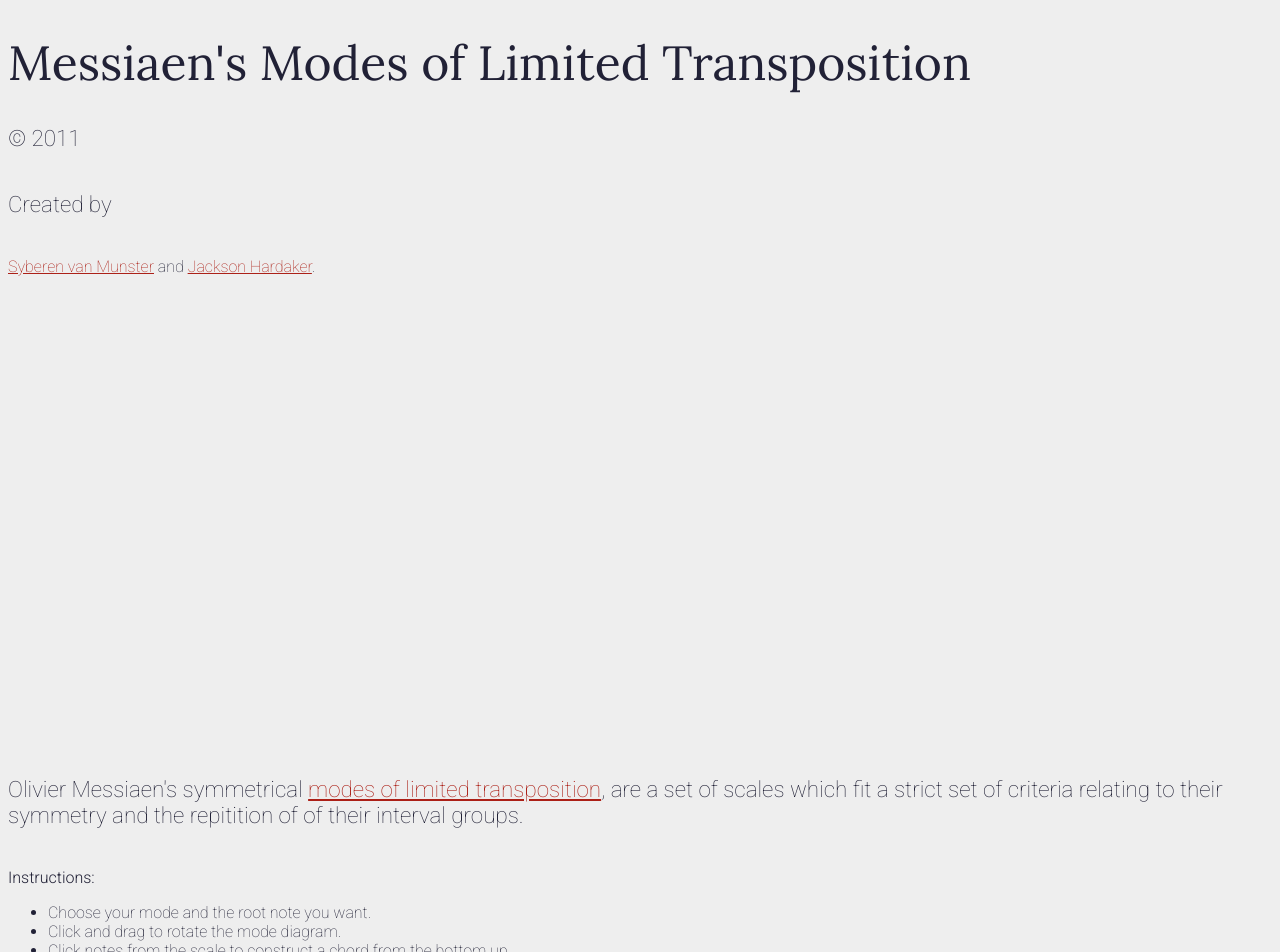
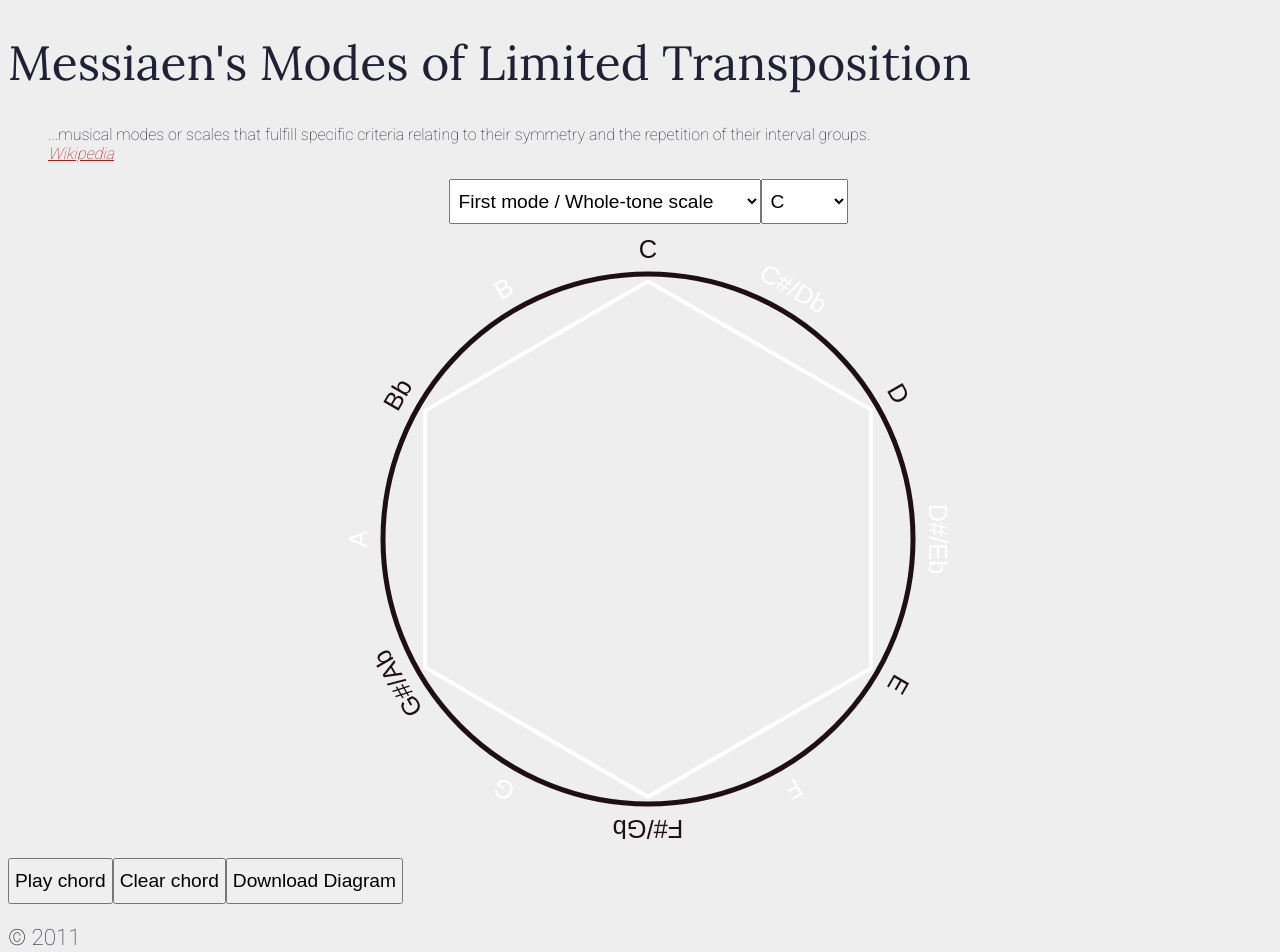
Before and after one commit to jacksonhardaker/Messiaen, a React app: page / in a window 1280 px wide. Shown: the top 952 px of the page. Built offline with nearby package versions, Linux system fonts and the light colour scheme.

Commit message:
refactor: pull diagram into react

```diff
--- a/src/App/App.js
+++ b/src/App/App.js
@@ -2,12 +2,19 @@ import React from 'react';
 import ReactDOM from 'react-dom';
 import SiteHeader from './components/SiteHeader';
 import SiteFooter from './components/SiteFooter';
+import Quote from './components/Quote';
+import DiagramContainer from './components/diagram/DiagramContainer';
+// import Instructions from './components/Instructions';
 
 const App = ({ title }) => {
   return (
     <>
       <SiteHeader {...{ title }}/>
-      <main></main>
+      <main>
+        <Quote />
+        {/* <Instructions /> */}
+        <DiagramContainer />
+      </main>
       <SiteFooter />
     </>
   );
--- /dev/null
+++ b/src/App/components/Instructions.js
@@ -0,0 +1,17 @@
+import React from 'react';
+
+const Instructions = () => {
+  return (
+    <>
+      <b>Instructions:</b>
+      <ul>
+        <li>Choose your mode and the root note you want.</li>
+        <li>Click and drag to rotate the mode diagram.</li>
+        <li>Click notes from the scale to construct a chord from the bottom up.</li>
+        <li>Press the &quot;Play chord&quot; button to hear your masterpiece! If you don&apos;t like the outcome, you can always clear the chord and start again, or remove individual notes.</li>
+      </ul>
+    </>
+  );
+};
+
+export default Instructions;
--- /dev/null
+++ b/src/App/components/Quote.js
@@ -0,0 +1,17 @@
+import React from 'react';
+import ExternalLink from './links/ExternalLink';
+
+const Quote = () => {
+  return (
+    <blockquote cite='https://en.wikipedia.org/wiki/Modes_of_limited_transposition'>
+      ...musical modes or scales that fulfill specific criteria relating to their symmetry and the repetition of their interval groups.
+      <footer>
+        <cite>
+          <ExternalLink href='https://en.wikipedia.org/wiki/Modes_of_limited_transposition'>Wikipedia</ExternalLink>
+        </cite>
+      </footer>
+    </blockquote>
+  );
+};
+
+export default Quote;
--- /dev/null
+++ b/src/App/components/diagram/DiagramContainer.js
@@ -0,0 +1,56 @@
+import React from 'react';
+
+const DiagramContainer = () => {
+  const canvasStyles = {
+    MozUserSelect: '-moz-none',
+    WebkitUserSelect: 'none'
+  };
+
+  return (
+    <section className='messiaenbackground'>
+      <div style={{textAlign: 'center'}}>
+        <select id='modeSelect'>
+          <option value='0'>First mode / Whole-tone scale</option>
+          <option value='1'>Second mode / Diminished scale</option>
+          <option value='2'>Third mode</option>
+          <option value='3'>Fourth mode</option>
+          <option value='4'>Fifth mode</option>
+          <option value='5'>Sixth mode</option>
+          <option value='6'>Seventh mode</option>
+        </select>
+        <select id='keySelect'>
+          <option value='11'>C</option>
+          <option value='0'>C#/Db</option>
+          <option value='1'>D</option>
+          <option value='2'>D#/Eb</option>
+          <option value='3'>E</option>
+          <option value='4'>F</option>
+          <option value='5'>F#/Gb</option>
+          <option value='6'>G</option>
+          <option value='7'>G#/Ab</option>
+          <option value='8'>A</option>
+          <option value='9'>A#/Bb</option>
+          <option value='10'>B</option>
+        </select>
+      </div>
+
+      <div style={{textAlign: 'center'}}>
+        <canvas id='messiaenDiagram' width='300' height='300' style={canvasStyles}></canvas>
+      </div>
+
+      <div>
+        <button id='playMessiaenChordButton'>
+          <span>Play chord</span>
+        </button>
+        <button id='clearMessiaenChordButton'>
+          <span>Clear chord</span>
+        </button>
+        <button id='downloadMessiaenDiagramButton'>
+          <span>Download Diagram</span>
+        </button>
+      </div>
+    </section>
+  );
+};
+
+export default DiagramContainer;
--- /dev/null
+++ b/src/App/components/links/ExternalLink.js
@@ -0,0 +1,7 @@
+import React from 'react';
+
+const ExternalLink = ({ href, children }) => {
+  return <a href={href} target='_blank' rel='noopener noreferrer'>{children}</a>;
+};
+
+export default ExternalLink;
--- a/src/index.html
+++ b/src/index.html
@@ -13,79 +13,7 @@
 
     <div id="app"></div>
 
-    <section id="cover" class="cover">
-        <div class="container text-center">
-            <h1></h1>
-        </div>
-    </section>
 
-    <section class="messiaenbackground">
-        <div class="container lead" style="padding:5em 0;">
-            <div class="row">
-                <div class="col-md-3"></div>
-                <div class="col-md-6">
-                    <p>
-                        Olivier Messiaen's symmetrical
-                        <a href="http://en.wikipedia.org/wiki/Modes_of_limited_transposition" target="_blank">modes of limited transposition</a>, are a set of scales which fit a strict set of criteria relating
-                        to their symmetry and the repitition of of their interval groups.
-                    </p>
-
-                    <b>Instructions:</b>
-                    <ul>
-                        <li>Choose your mode and the root note you want.</li>
-                        <li>Click and drag to rotate the mode diagram.</li>
-                        <li>Click notes from the scale to construct a chord from the bottom up.</li>
-                        <li>Press the 'Play chord' button to hear your masterpiece! If you don't like the outcome, you can always
-                            clear the chord and start again, or remove individual notes.</li>
-                    </ul>
-                </div>
-                <div class="col-md-3"></div>
-            </div>
-
-        </div>
-
-        <div style="text-align: center;">
-            <select id="modeSelect">
-                <option value="0">First mode / Whole-tone scale</option>
-                <option value="1">Second mode / Diminished scale</option>
-                <option value="2">Third mode</option>
-                <option value="3">Fourth mode</option>
-                <option value="4">Fifth mode</option>
-                <option value="5">Sixth mode</option>
-                <option value="6">Seventh mode</option>
-            </select>
-            <select id="keySelect">
-                <option value="11">C</option>
-                <option value="0">C#/Db</option>
-                <option value="1">D</option>
-                <option value="2">D#/Eb</option>
-                <option value="3">E</option>
-                <option value="4">F</option>
-                <option value="5">F#/Gb</option>
-                <option value="6">G</option>
-                <option value="7">G#/Ab</option>
-                <option value="8">A</option>
-                <option value="9">A#/Bb</option>
-                <option value="10">B</option>
-            </select>
-        </div>
-        <div style="text-align: center;">
-            <canvas id="messiaenDiagram" width="300" height="300" style="-moz-user-select: -moz-none; -khtml-user-select: none; -webkit-user-select: none;"></canvas>
-        </div>
-        <div style="margin: 0 auto 50px auto; width: 800px; text-align: left;">
-            <div id="playMessiaenChordButton" class="btn btn-light">
-                <span>Play chord</span>
-                <i style="display: none; padding: 3px 25.3px 2.6px 25.25px" class="fa fa-circle-o-notch fa-spin"></i>
-            </div>
-            <div id="clearMessiaenChordButton" class="btn btn-light">
-                <span>Clear chord</span>
-            </div>
-            <a id="downloadMessiaenDiagramButton" class="btn btn-light">
-                <span>Download Diagram</span>
-            </a>
-        </div>
-
-    </section>
 </body>
 
 </html>
--- a/src/js/messiaen.audio.js
+++ b/src/js/messiaen.audio.js
@@ -168,14 +168,12 @@ function __playUnisonChord() {
   else {
     // Finished
     _playingChord = false;
-    __togglePlayButton();
   }
 }
 
 function __play(chord) {
 
   if (chord && chord.length !== 0) {
-    __togglePlayButton();
 
     var allLoaded = true;
 
@@ -199,15 +197,6 @@ function __play(chord) {
       setTimeout(function () { __play(chord); }, 100);
     }
   }
-  else {
-    __togglePlayButton();
-  }
-}
-
-function __togglePlayButton() {
-
-  document.getElementById('playMessiaenChordButton').children[0].style.display = _playingChord ? 'none' : 'block';
-  document.getElementById('playMessiaenChordButton').children[1].style.display = _playingChord ? 'block': 'none';
 }
 
 export default messiaenAudio;
```
